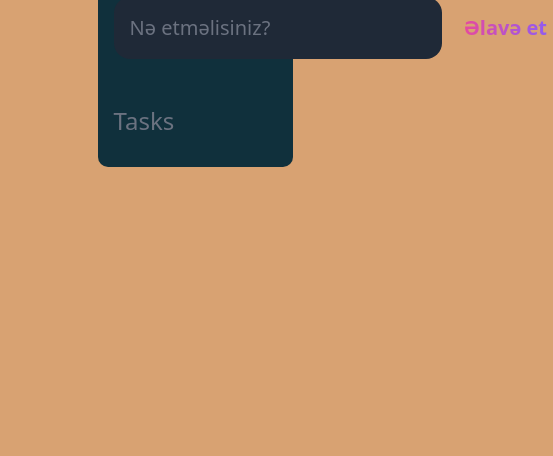
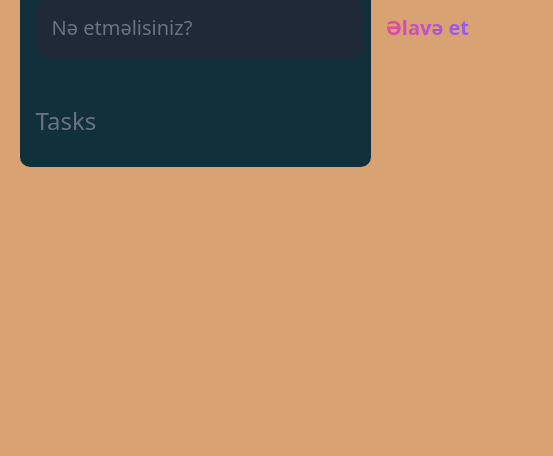
Before and after one commit to AytacRustemli/ToDo-List, a plain HTML site: page index.html in a window 390 px wide. Shown: the part 388-844 px from the top of the page, 553 px wide, since content can reach past the window. Drawn offline with Linux system fonts and the light colour scheme; some packages are replaced by stand-ins of ours; a script that the page names is missing.

Commit message:
12.08.2022

```diff
--- a/css/main.scss
+++ b/css/main.scss
@@ -151,3 +151,22 @@ main {
         }
     }
 }
+
+@media (max-width: 576px) {
+    .common{
+        background-color: #10303C;
+        margin-top: 50px;
+        border-radius: 10px;
+        width: 90%;
+        margin: auto;
+    }
+}
+
+// Medium devices (tablets, 768px and up)
+@media (min-width: 576px) and (max-width: 768px) { }
+
+// Large devices (desktops, 992px and up)
+@media (max-width: 768px) and (max-width: 992px) {  }
+
+// Extra large devices (large desktops, 1200px and up)
+@media (min-width: 992px) and (max-width: 1200px) { }
```
Also changed, not shown: css/main.css, 1 other file.
